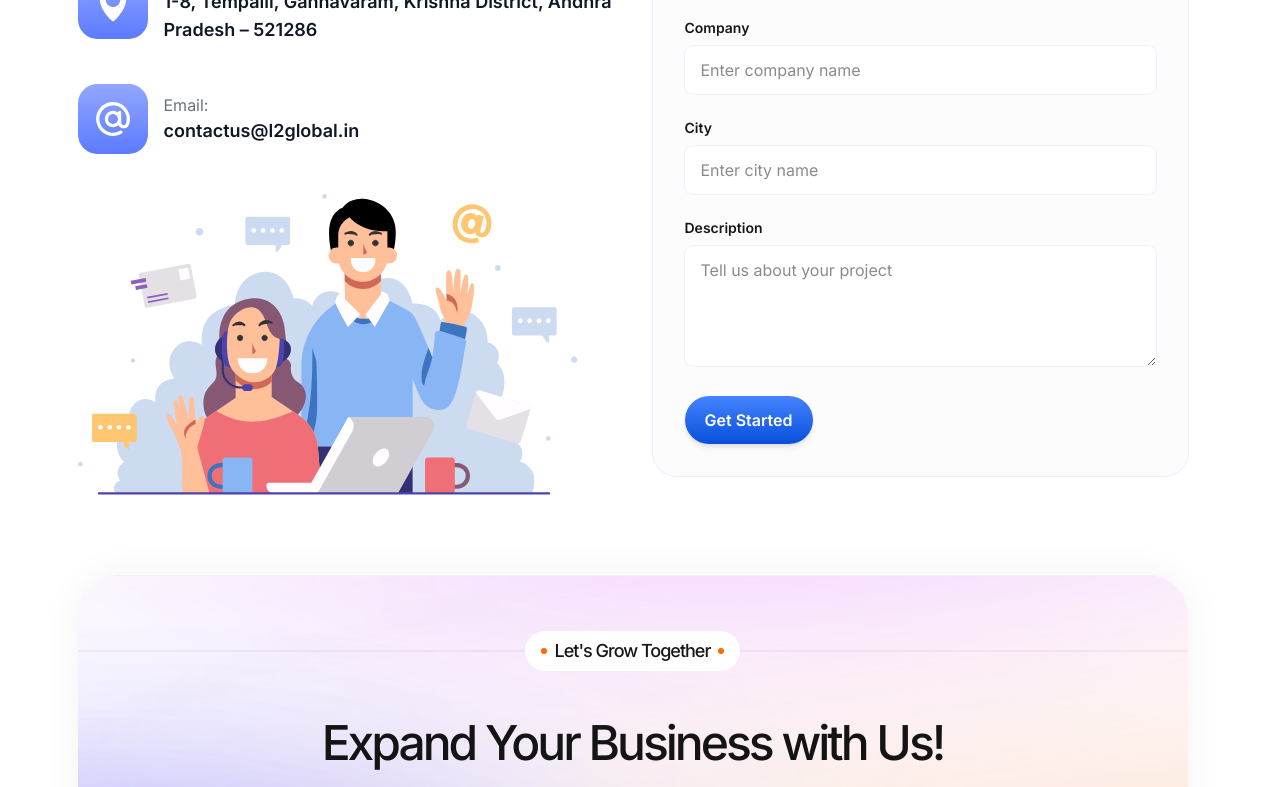
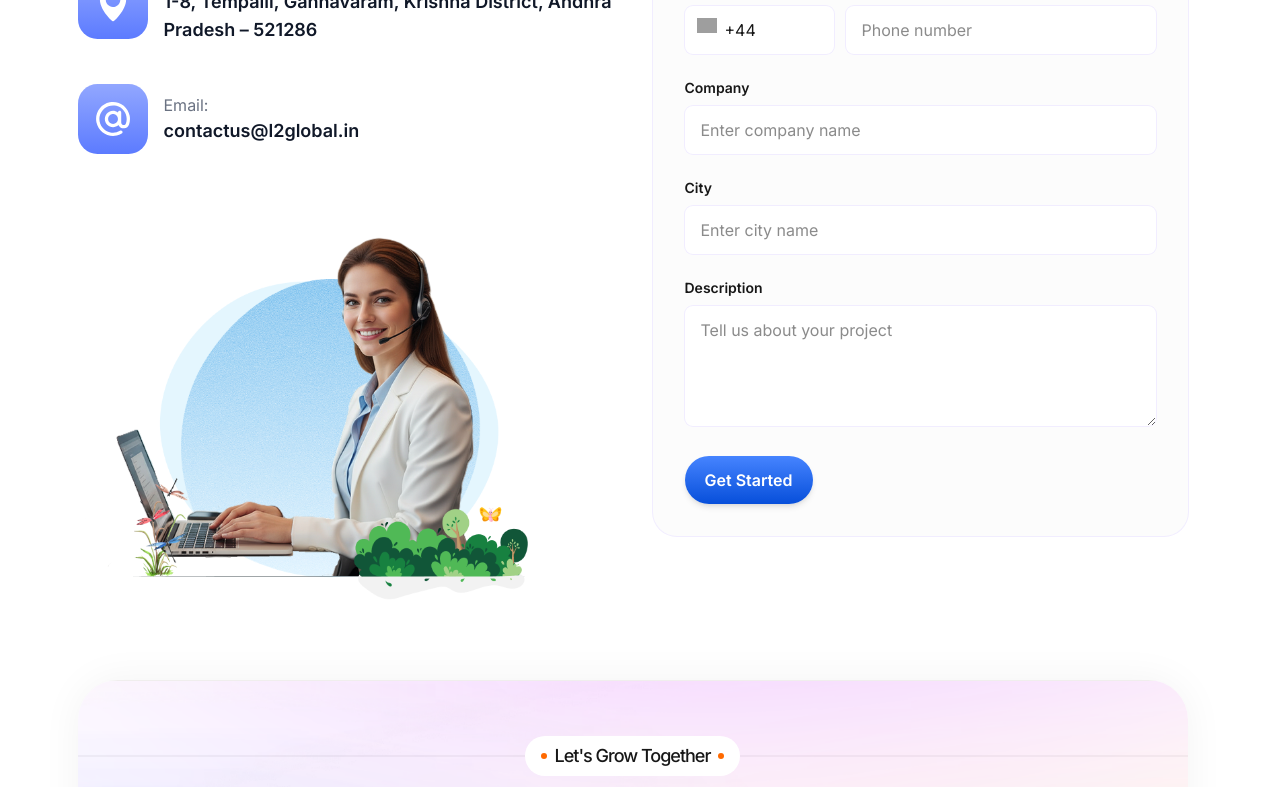
Before and after one commit to L2GlobalTech/l2global.in, a Next.js app: page / in a window 1280 px wide. Shown: the part 7408-8195 px from the top of the page. Built offline with nearby package versions, Linux system fonts and the light colour scheme; grey boxes are pictures that could not be loaded.

Commit message:
Updated the Contact image and footer

```diff
--- a/components/web/ContactSection.tsx
+++ b/components/web/ContactSection.tsx
@@ -8,7 +8,8 @@ import emailimg from '../../public/assets/web/contact-us/email-Icon.svg';
 import ContactForm from './ContactForm';
 import AOS from 'aos';
 import 'aos/dist/aos.css';
-import contactimg from '../../public/assets/web/home/contcat-us.svg'
+// import contactimg from '../../public/assets/web/home/contcat-us.svg'
+import contactimg from '../../public/assets/web/home/ContactUs.png'
 
 const ContactSection = () => {
 
@@ -62,14 +63,16 @@ const ContactSection = () => {
                         </div>
 
                         <div>
-                            <Image src={contactimg} alt='contact us' width={500} height={500} className='object-contain mt-10' />
+                            <Image src={contactimg} alt='contact us' width={450} height={400} className='object-contain' />
                         </div>
                     </section>
 
                     {/* Right column form */}
                     <section data-aos="fade-in" data-aos-delay="400" data-aos-easing="ease-out-cubic" className="relative">
-                        <div className="absolute inset-0 -z-10 rounded-3xl" />
-                        <ContactForm />
+                        <div className='mt-15'>
+                            <div className="absolute inset-0 -z-10 rounded-3xl" />
+                            <ContactForm />
+                        </div>
                     </section>
 
                 </div>
--- a/components/web/Footer.tsx
+++ b/components/web/Footer.tsx
@@ -254,7 +254,7 @@ const Footer: React.FC = () => {
                     {/* Bottom row */}
                     <div className="mt-8 flex flex-col gap-4 items-center justify-between text-[#6F6C90] md:flex-row">
                         <div className="md:flex justify-start items-center">
-                            <p>Copyright {year} © L2 Global Technologies Ltd. · UK · USA · UAE · India</p>
+                            <p>Copyright {year} © L2 Global Technologies Ltd. · UK · USA · UAE · India</p>{" "}
                             <div className="flex items-center gap-3">
                                 <span>All Rights Reserved</span>
                                 {/* <span className="text-slate-300">|</span>
--- a/containers/web/HomeConatiner.tsx
+++ b/containers/web/HomeConatiner.tsx
@@ -48,7 +48,7 @@ const HomeConatiner = () => {
         { id: "partner-7", src: img7.src, alt: "partner-7", },
         { id: "partner-8", src: img8.src, alt: "partner-8", },
         { id: "partner-9", src: img9.src, alt: "partner-9", },
-        { id: "partner-9", src: img10.src, alt: "partner-10", },
+        { id: "partner-10", src: img10.src, alt: "partner-10", },
     ];
 
 
```
Also changed, not shown: public/assets/web/home/Contact-us.png (added), public/assets/web/home/ContactUs.png (added).
